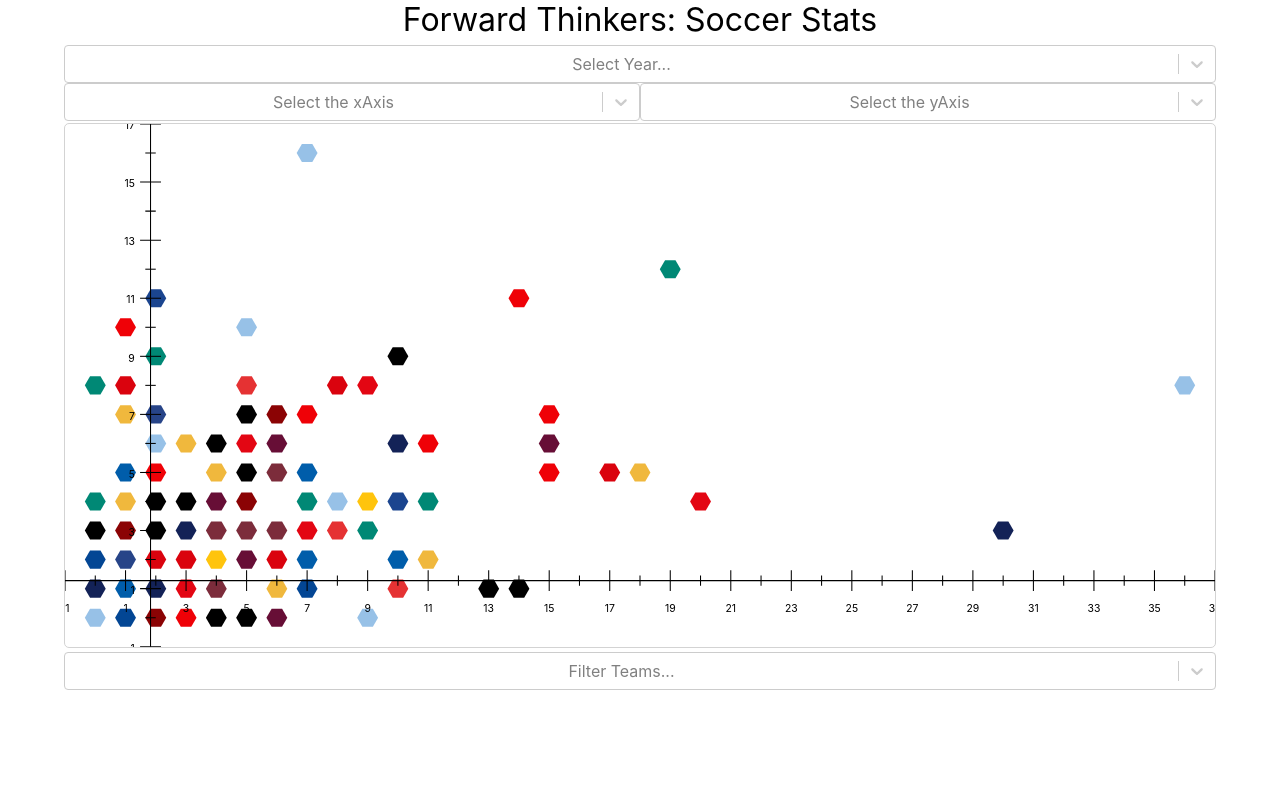
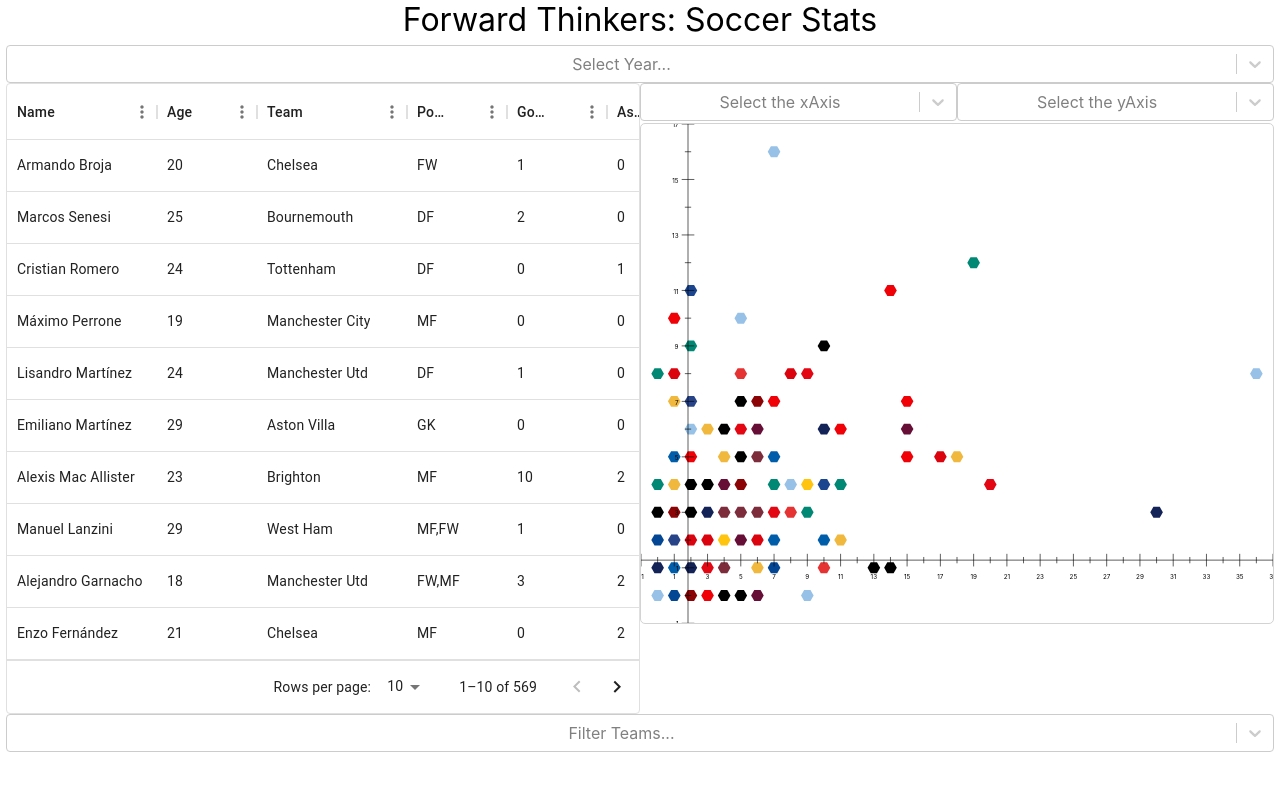
Before and after one commit to Nuri-G/ForwardThinkers, a React (Create React App) app: page / in a window 1280 px wide. Shown: the top 790 px of the page. Built offline with nearby package versions, Linux system fonts and the light colour scheme.

Commit message:
Added leaderboard

```diff
--- a/package.json
+++ b/package.json
@@ -3,6 +3,10 @@
   "version": "0.1.0",
   "private": true,
   "dependencies": {
+    "@emotion/react": "^11.11.1",
+    "@emotion/styled": "^11.11.0",
+    "@mui/material": "^5.14.16",
+    "@mui/x-data-grid": "^6.17.0",
     "@testing-library/jest-dom": "^5.17.0",
     "@testing-library/react": "^13.4.0",
     "@testing-library/user-event": "^13.5.0",
--- a/src/App.css
+++ b/src/App.css
@@ -1,7 +1,6 @@
 .App {
   text-align: center;
   padding: 6px;
-  width: 90%;
   margin: auto;
 }
 
@@ -59,3 +58,14 @@
   text-align: center;
   margin: 0;
 }
+
+.LeaderboardContainer {
+  width: 50%;
+  display: inline-block;
+  vertical-align: top;
+}
+
+.GraphContainer {
+  width: 50%;
+  display: inline-block;
+}
--- a/src/App.js
+++ b/src/App.js
@@ -3,6 +3,7 @@ import React from 'react';
 import Papa from "papaparse";
 import Select from 'react-select';
 import Graph from './Graph'
+import Leaderboard from './Leaderboard'
 
 const teamInfo = {
     "Arsenal": {
@@ -158,9 +159,14 @@ class App extends React.Component {
                         () => this.loadDatasetForSelectedYear(selectedOption.value)
                     );
                 }}/>
-                {this.createDropdown("xAxis")}
-                {this.createDropdown("yAxis")}
-                <Graph activeData={this.state.activeData} xAxis={this.state.xAxis} yAxis={this.state.yAxis} teamInfo={teamInfo} width={110} height={50}></Graph>
+                <div className='LeaderboardContainer'>
+                    <Leaderboard activeData={this.state.activeData} className='LeaderboardContainer'></Leaderboard>
+                </div>
+                <div className='GraphContainer' onClick={this.props.onCLick}>
+                    {this.createDropdown("xAxis")}
+                    {this.createDropdown("yAxis")}
+                    <Graph activeData={this.state.activeData} xAxis={this.state.xAxis} yAxis={this.state.yAxis} teamInfo={teamInfo} width={100} height={79}></Graph>
+                </div>
                 <Select placeholder="Filter Teams..." isMulti options={dropdownTeamOptions} onChange={(values, labels) => {
                     let activeTeams = new Set(values.map(a => a.value));
                     let activeData = this.data.filter(player => activeTeams.size === 0 || activeTeams.has(player.Player.Squad));
--- a/src/Graph.js
+++ b/src/Graph.js
@@ -82,8 +82,6 @@ class Graph extends React.Component {
                 x: x,
                 y: y,
                 color: color,
-                // xAxisName: this.props.xAxis,
-                // yAxisName: this.props.yAxis,
                 xAxisValue: performance[this.props.xAxis],
                 yAxisValue: performance[this.props.yAxis]
             };
@@ -250,14 +248,11 @@ class Graph extends React.Component {
 
     render() {
         return ( //This box might need to be bigger as well, or we just make circles smaller
-            <div>
-                <svg viewBox={'0 0 ' + this.props.width + ' ' + this.props.height} style={{ border: '1px solid lightgrey', borderRadius: '5px', marginTop: '2px'}}>
-                    {this.createChart()}
-                    {this.renderXAxis()}
-                    {this.renderYAxis()}
-                </svg>
-            </div>
-
+            <svg viewBox={'0 0 ' + this.props.width + ' ' + this.props.height} style={{ border: '1px solid lightgrey', borderRadius: '5px', marginTop: '2px', zIndex: '2'}}>
+                {this.createChart()}
+                {this.renderXAxis()}
+                {this.renderYAxis()}
+            </svg>
         );
     }
 } export default Graph;
--- /dev/null
+++ b/src/Leaderboard.js
@@ -0,0 +1,80 @@
+import React from 'react';
+import { DataGrid } from '@mui/x-data-grid';
+
+const columns = [
+    {
+        field: 'name',
+        headerName: 'Name',
+        width: 150,
+        editable: false,
+    },
+    {
+        field: 'age',
+        headerName: 'Age',
+        width: 100,
+        editable: false,
+    },
+    {
+        field: 'team',
+        headerName: 'Team',
+        width: 150,
+        editable: false,
+    },
+    {
+        field: 'position',
+        headerName: 'Position',
+        width: 100,
+        editable: false,
+    },
+    {
+        field: 'goals',
+        headerName: 'Goals',
+        width: 100,
+        editable: false,
+      },
+      {
+        field: 'assists',
+        headerName: 'Assists',
+        width: 100,
+        editable: false,
+      },
+      {
+        field: 'totalPlaytime',
+        headerName: 'Total Playtime (min.)',
+        width: 200,
+        editable: false,
+      },
+      {
+        field: 'yellowCards',
+        headerName: 'Yellow Cards',
+        width: 200,
+        editable: false,
+      },
+      {
+        field: 'redCards',
+        headerName: 'Red Cards',
+        width: 200,
+        editable: false,
+      },
+  ];
+
+class Leaderboard extends React.Component {
+    render() {
+        let gridRows = this.props.activeData.map(row =>
+            {return {id: row.Player.Rk, name: row.Player.Player, age: Number(row.Player.Age), goals: Number(row.Performance.Gls),
+                assists: Number(row.Performance.Ast), team: row.Player.Squad, position: row.Player.Pos,
+                totalPlaytime: Number(row['Playing Time'].Min.replace(',', '')), yellowCards: Number(row.Performance.CrdY),
+                redCards: Number(row.Performance.CrdR)}});
+
+        return (<DataGrid
+            rows={gridRows}
+            columns={columns}
+            initialState={{
+                pagination: {
+                paginationModel: { page: 0, pageSize: 10 },
+                },
+            }}
+            pageSizeOptions={[5, 10]}
+            />)
+    }
+} export default Leaderboard;
```
Also changed, not shown: 1 other file (tests, documents, lock files or other folders).
